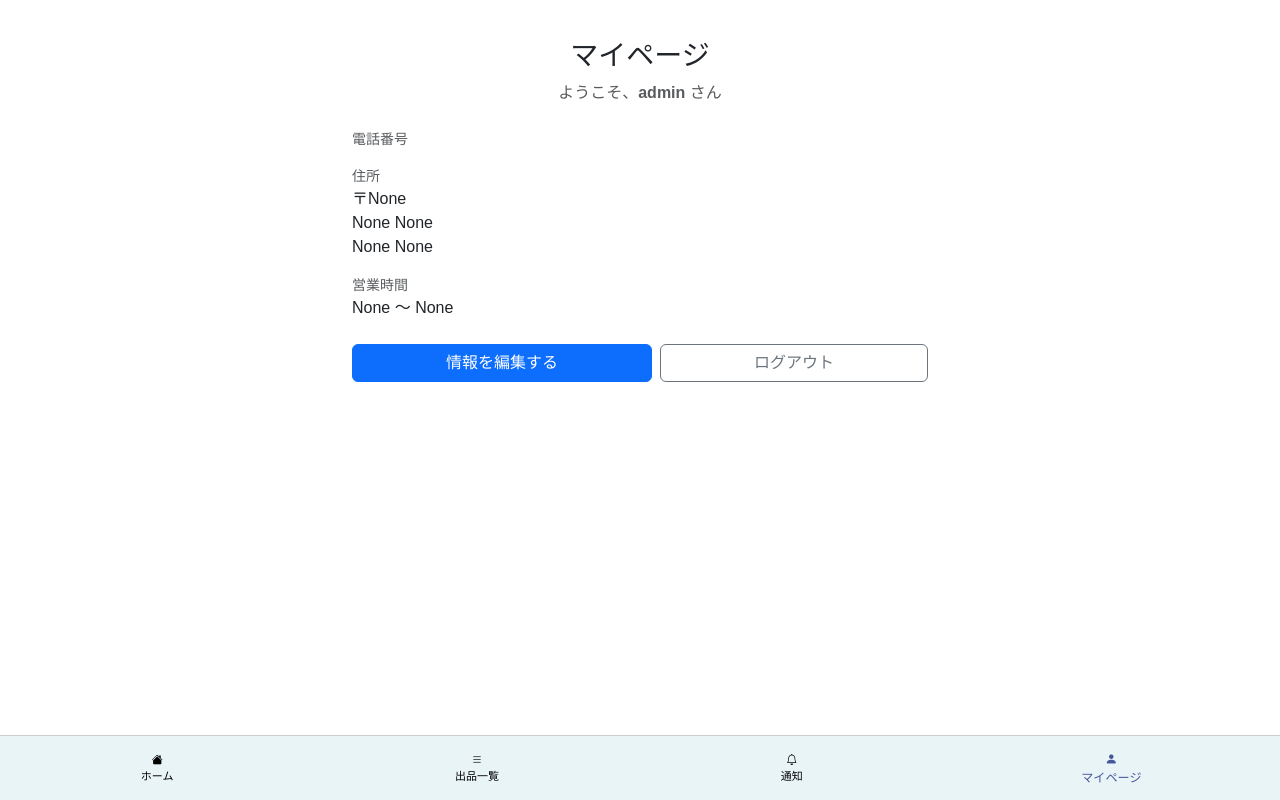
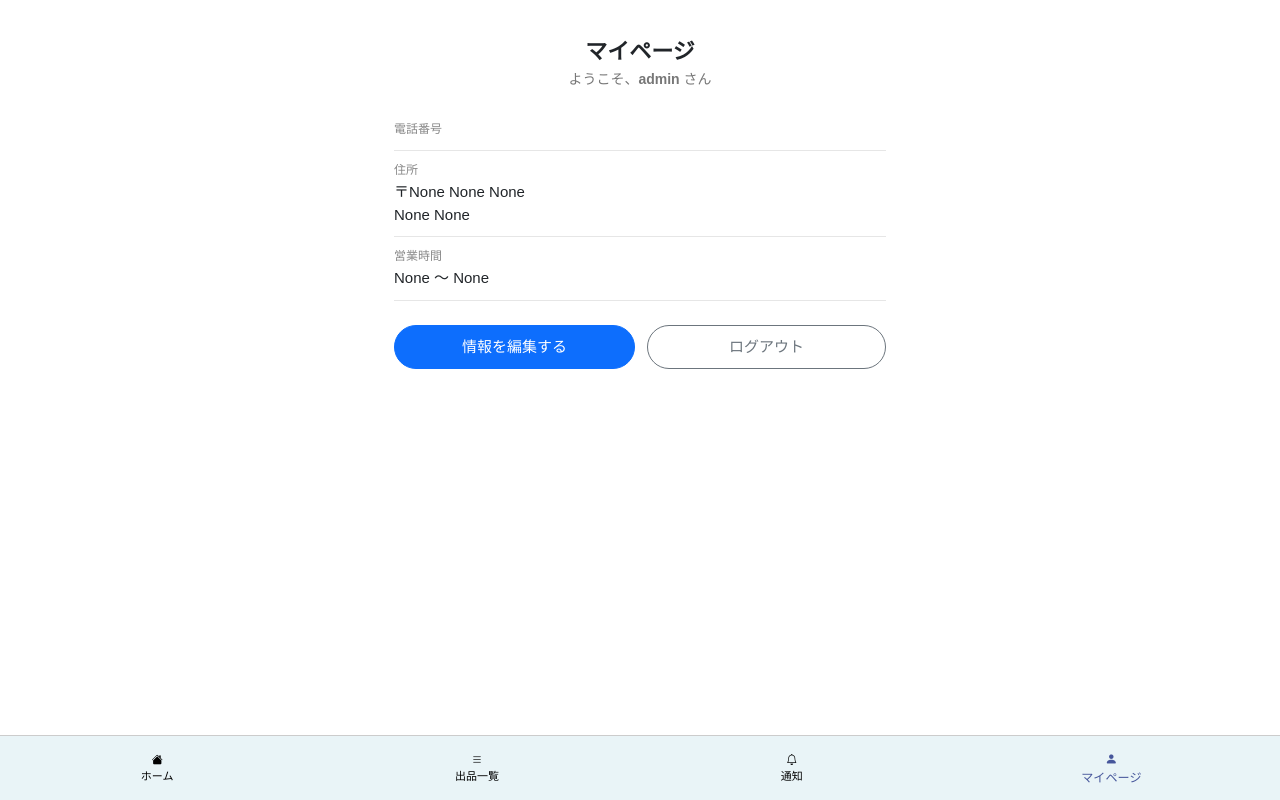
Before and after one commit to yamashita3303/FoodLink, a Django app: page /store_mypage/ in a window 1280 px wide. Run offline with Django 4.2, Linux system fonts and the light colour scheme; a user stored in the database is signed in; tables that the repository leaves empty hold one stand-in row (values such as "Sample post").

Commit message:
マイページのレイアウト

```diff
--- a/app/templates/store/mypage.html
+++ b/app/templates/store/mypage.html
@@ -2,46 +2,127 @@
 {% block title %}ストアマイページ | FoodLink{% endblock %}
 
 {% block content %}
-<div class="container mt-4" style="max-width: 600px;">
 
-  <h3 class="text-center mb-2">マイページ</h3>
-  <p class="text-center text-muted mb-4">
+<style>
+/* =====================
+   スクロール禁止マイページ
+===================== */
+
+html, body {
+  height: 100%;
+  overflow: hidden; /* ページ全体スクロール禁止 */
+}
+
+/* コンテンツ全体 */
+.mypage-wrapper {
+  height: calc(100vh - 56px); /* ヘッダーがある場合 */
+  display: flex;
+  justify-content: center;
+  align-items: flex-start;
+  padding-top: 24px;
+}
+
+/* 中身 */
+.mypage-container {
+  max-width: 520px;
+  width: 100%;
+  padding: 0 14px;
+}
+
+/* タイトル */
+.mypage-title {
+  text-align: center;
+  font-size: 22px;
+  font-weight: 600;
+  margin-bottom: 4px;
+}
+
+.mypage-sub {
+  text-align: center;
+  font-size: 14px;
+  color: #777;
+  margin-bottom: 20px;
+}
+
+/* 情報 */
+.info-block {
+  padding: 10px 0;
+  border-bottom: 1px solid #e6e6e6;
+}
+
+.info-block:last-child {
+  border-bottom: none;
+}
+
+.info-label {
+  font-size: 12px;
+  color: #888;
+  margin-bottom: 2px;
+}
+
+.info-value {
+  font-size: 15px;
+  line-height: 1.5;
+}
+
+/* ボタン */
+.mypage-actions {
+  display: flex;
+  gap: 12px;
+  margin-top: 24px;
+}
+
+.mypage-btn {
+  flex: 1;
+  padding: 10px 0;
+  font-size: 15px;
+  border-radius: 28px;
+}
+</style>
+
+<div class="mypage-wrapper">
+  <div class="mypage-container">
+
+    <h3 class="mypage-title">マイページ</h3>
+    <p class="mypage-sub">
       ようこそ、<strong>{{ store.username }}</strong> さん
     </p>
 
-  <div class="mb-3">
-    <div class="text-muted small">電話番号</div>
-    <div class="fs-6">{{ store.phone }}</div>
+    <div class="info-block">
+      <div class="info-label">電話番号</div>
+      <div class="info-value">{{ store.phone }}</div>
     </div>
 
-  <div class="mb-3">
-    <div class="text-muted small">住所</div>
-    <div class="fs-6">
-      〒{{ store.postal_code }}<br>
+    <div class="info-block">
+      <div class="info-label">住所</div>
+      <div class="info-value">
+        〒{{ store.postal_code }}
         {{ store.prefecture }} {{ store.city }}<br>
         {{ store.address_line1 }} {{ store.address_line2 }}
       </div>
     </div>
 
-  <div class="mb-4">
-    <div class="text-muted small">営業時間</div>
-    <div class="fs-6">
+    <div class="info-block">
+      <div class="info-label">営業時間</div>
+      <div class="info-value">
         {{ store.opening_time }} 〜 {{ store.closing_time }}
       </div>
     </div>
 
-  <div class="d-flex gap-2">
-    <a href="{% url 'store_edit_menu' %}" class="btn btn-primary flex-fill">
+    <div class="mypage-actions">
+      <a href="{% url 'store_edit_menu' %}" class="btn btn-primary mypage-btn">
         情報を編集する
       </a>
 
-    <form method="post" class="flex-fill">
+      <form method="post" style="flex:1;">
         {% csrf_token %}
-      <button type="submit" name="logout" class="btn btn-outline-secondary w-100">
+        <button type="submit" name="logout" class="btn btn-outline-secondary mypage-btn w-100">
           ログアウト
         </button>
       </form>
     </div>
 
   </div>
+</div>
+
 {% endblock %}
```
Also changed, not shown: app/templates/store/mypage_edit_form.html (+135 -13 lines), app/templates/store/mypage_edit_menu.html (+18 -5 lines), db.sqlite3. Lines whose indentation alone changed are shown as unchanged.
